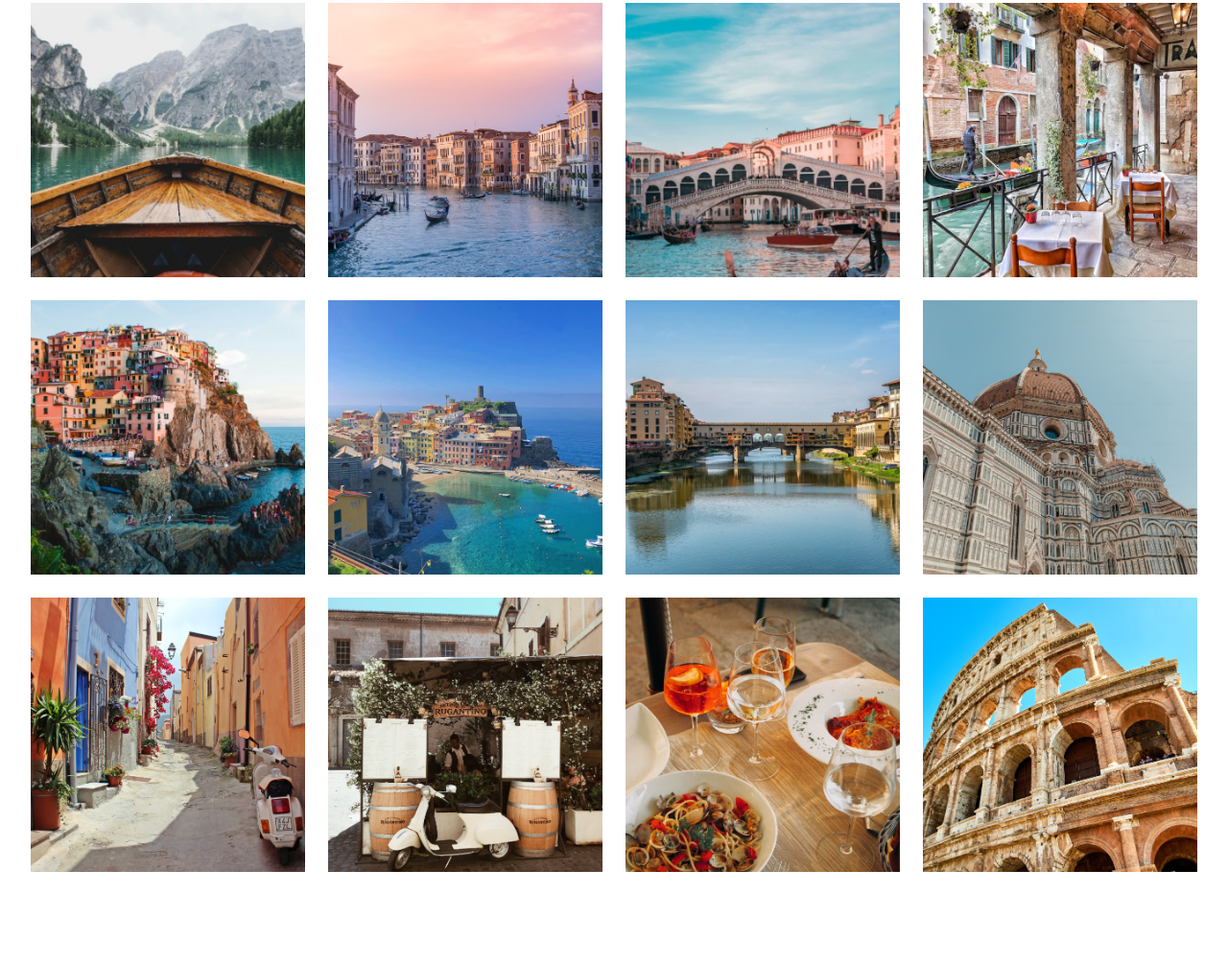
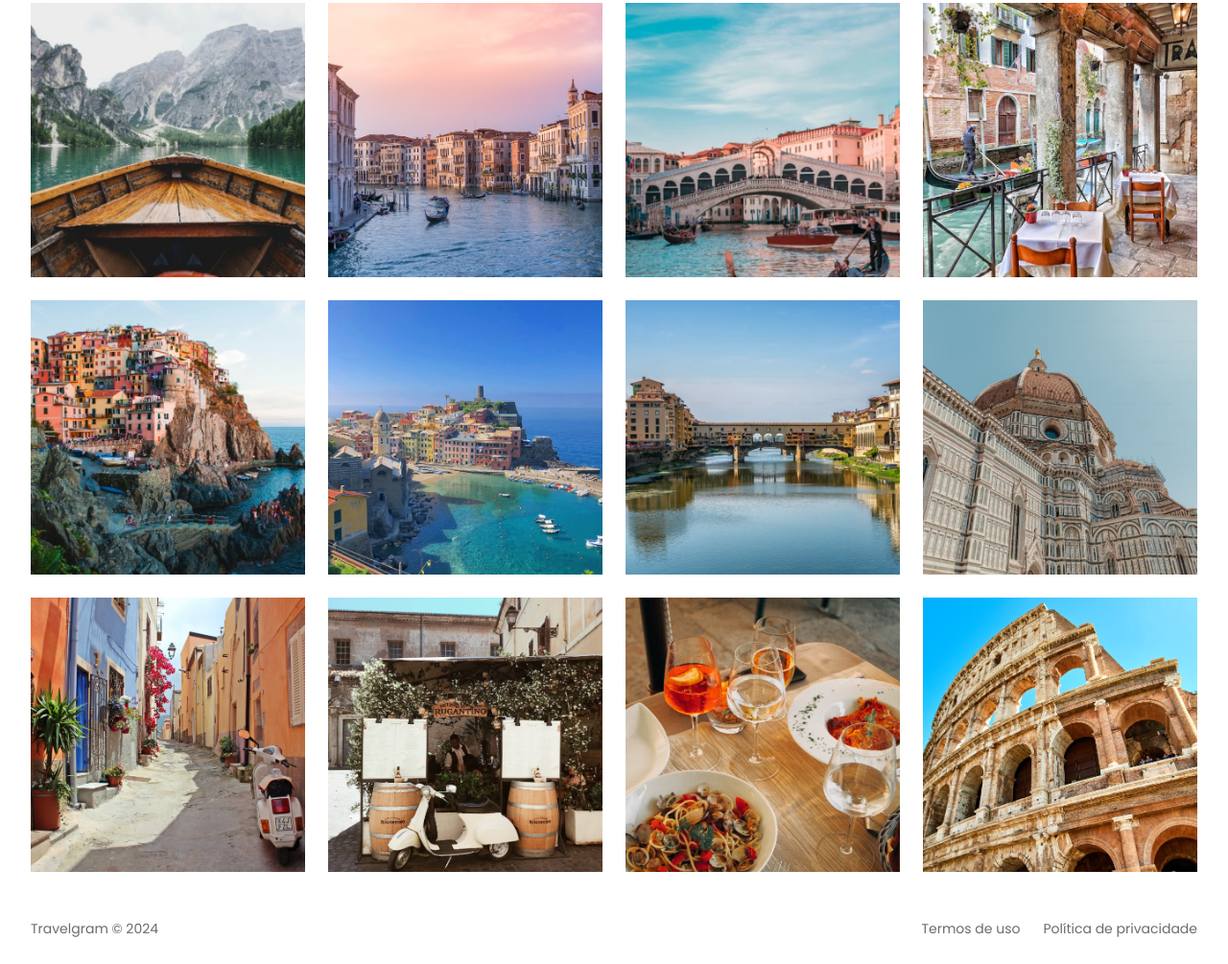
Before and after one commit to AndreLucas25/travelgam, a plain HTML site: page index.html in a window 1280 px wide. Shown: the part 361-1366 px from the top of the page at 96% size. Before the commit the page ends 1294 px from the top, so only its background shows below. Drawn offline with Linux system fonts and the light colour scheme.

Commit message:
Footer feito

```diff
--- a/index.html
+++ b/index.html
@@ -81,5 +81,11 @@
     <img src="assets/imagens/Image 11.png" alt="...">
     <img src="assets/imagens/Image 12.png" alt="...">
   </main>
+
+  <footer class="container">
+    <span>Travelgram © 2024</span>
+    <span>Termos de uso</span>
+    <span>Política de privacidade</span>
+  </footer>
 </body>
 </html>
--- /dev/null
+++ b/styles/footer.css
@@ -0,0 +1,10 @@
+footer{
+  display: flex;
+  padding-block: 24px;
+  font: var(--text-md);
+  gap: 24px;
+}
+
+footer span:nth-child(1){
+  margin-right: auto;
+}
--- a/styles/index.css
+++ b/styles/index.css
@@ -2,3 +2,4 @@
 @import url(nav.css);
 @import url(header.css);
 @import url(main.css);
+@import url(footer.css);
```
